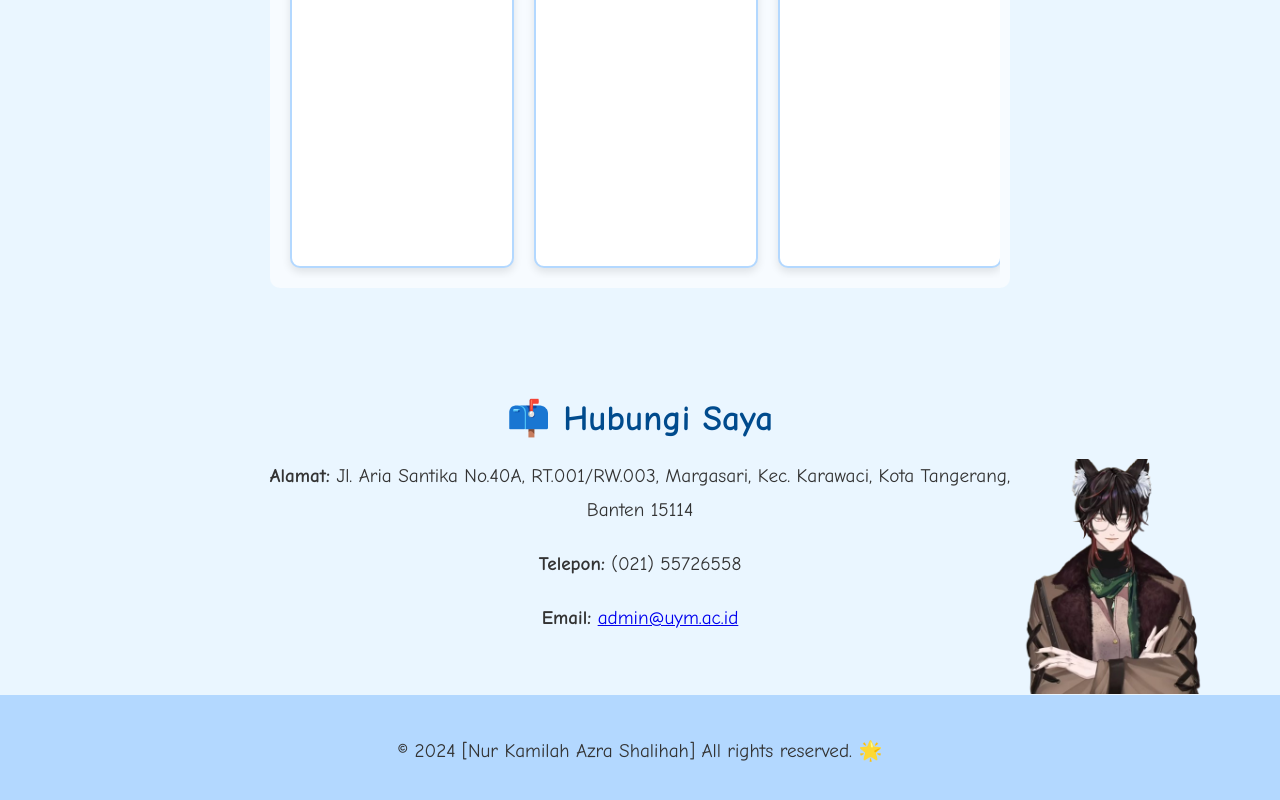
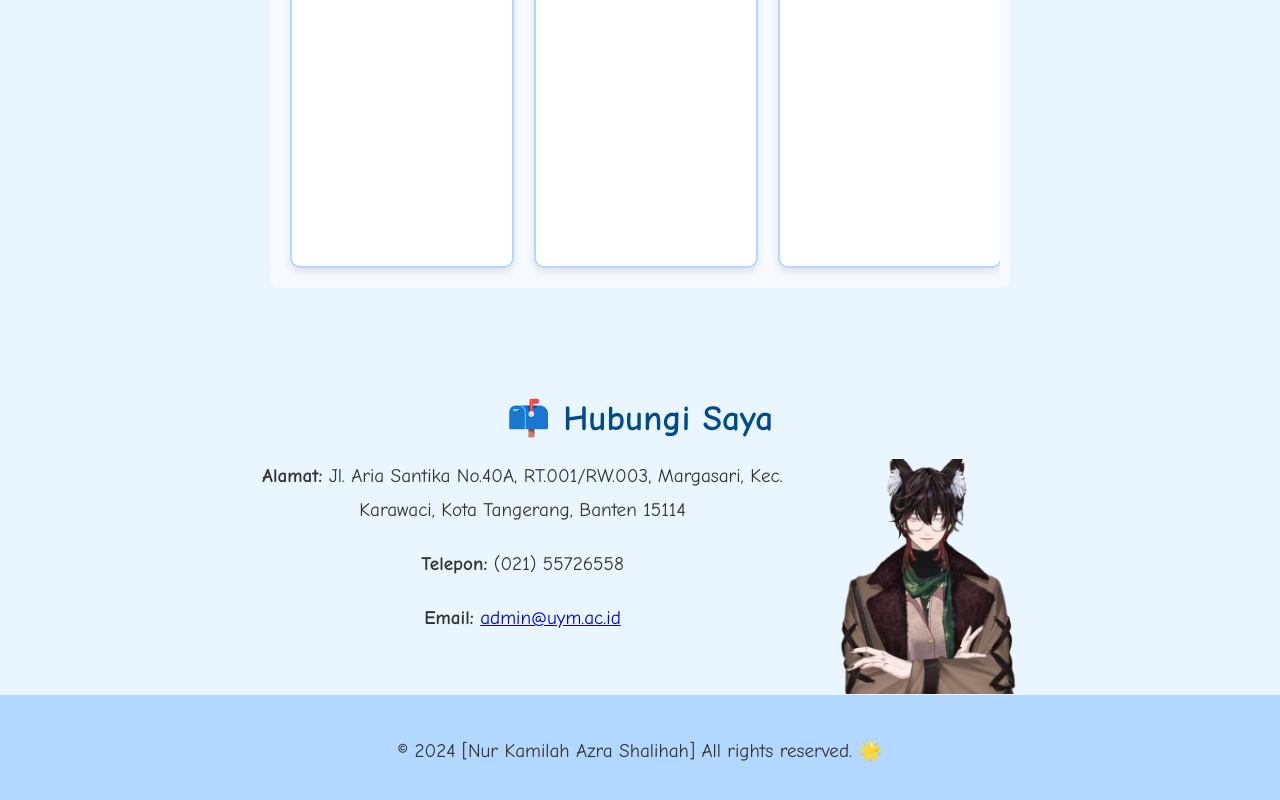
Before and after one commit to Azra25/Portofolio, a plain HTML site: page index.html in a window 1280 px wide. Shown: the part 1969-2769 px from the top of the page. Drawn offline with Linux system fonts and the light colour scheme.

Commit message:
Update styles.css

```diff
--- a/styles.css
+++ b/styles.css
@@ -163,9 +163,8 @@ footer {
 }
 
 .husbu {
-    margin-left: 350px;
+    float: right;
     max-width: 235px;
     height: auto;
-    position: absolute;
-    bottom: 10;
+    margin-bottom: 10px;
 }
```
